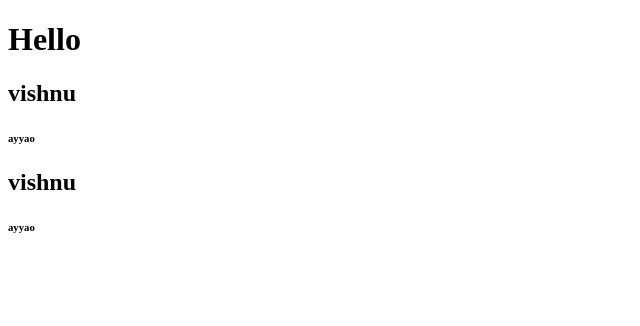
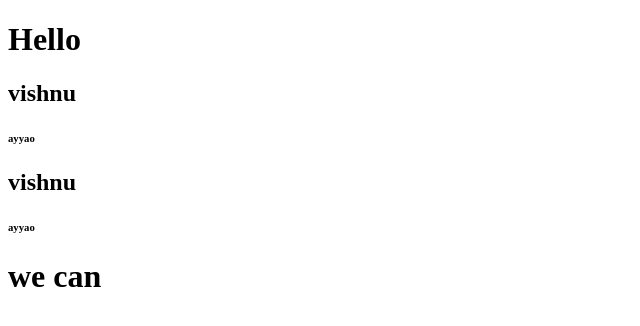
Before and after one commit to vishnuraj-m/datewithgit-sample, a plain HTML site: page index.html in a window 1280 px wide. Shown: the whole page, without its empty margins (0-640 px from the left). Drawn offline with Linux system fonts and the light colour scheme.

Commit message:
index positive anser added

```diff
--- a/index.html
+++ b/index.html
@@ -13,5 +13,6 @@
     <!--  -->
     <h2>vishnu</h2>
     <h6>ayyao</h6>
+    <h1>we can</h1>
 </body>
 </html>
```
